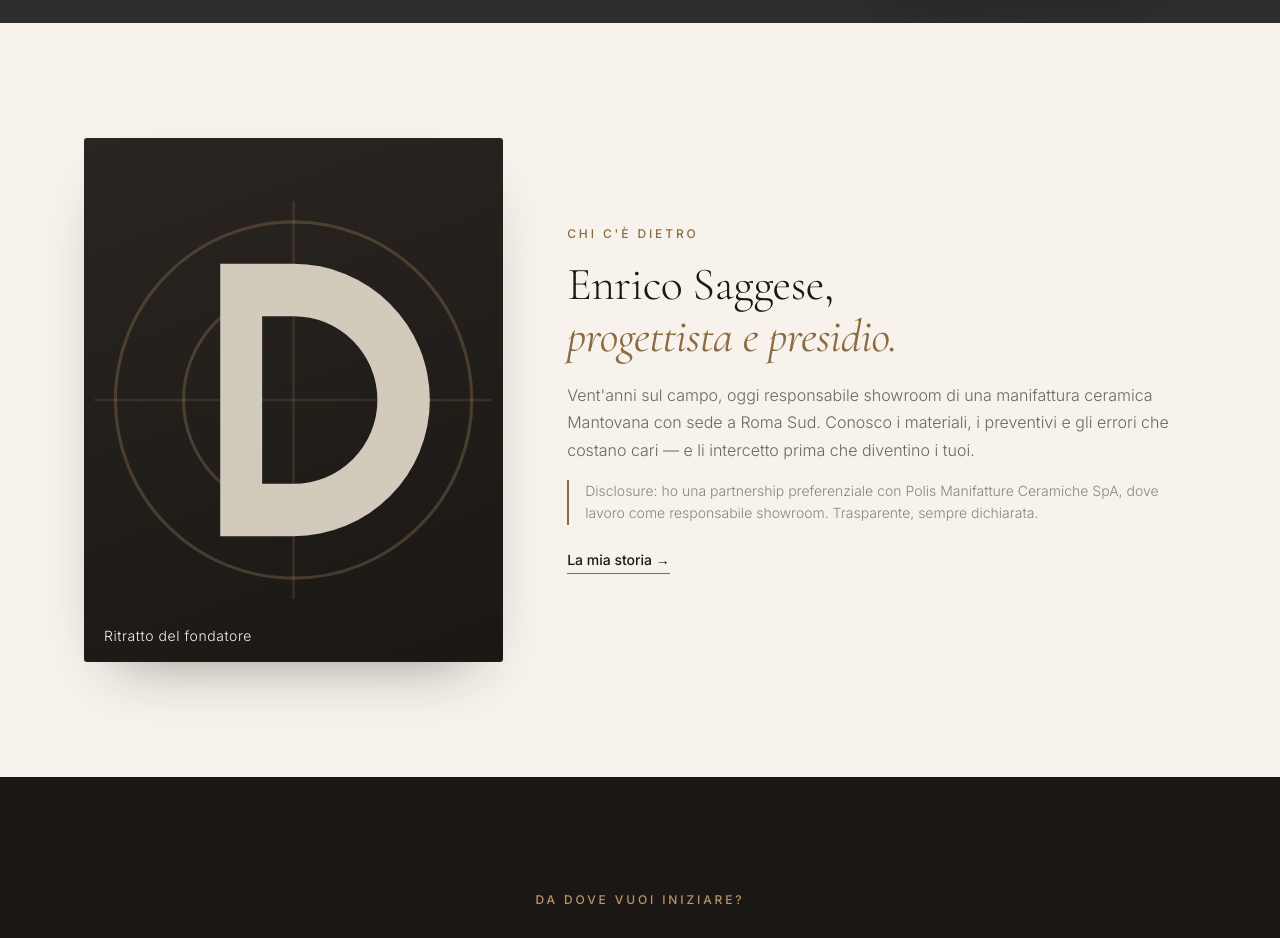
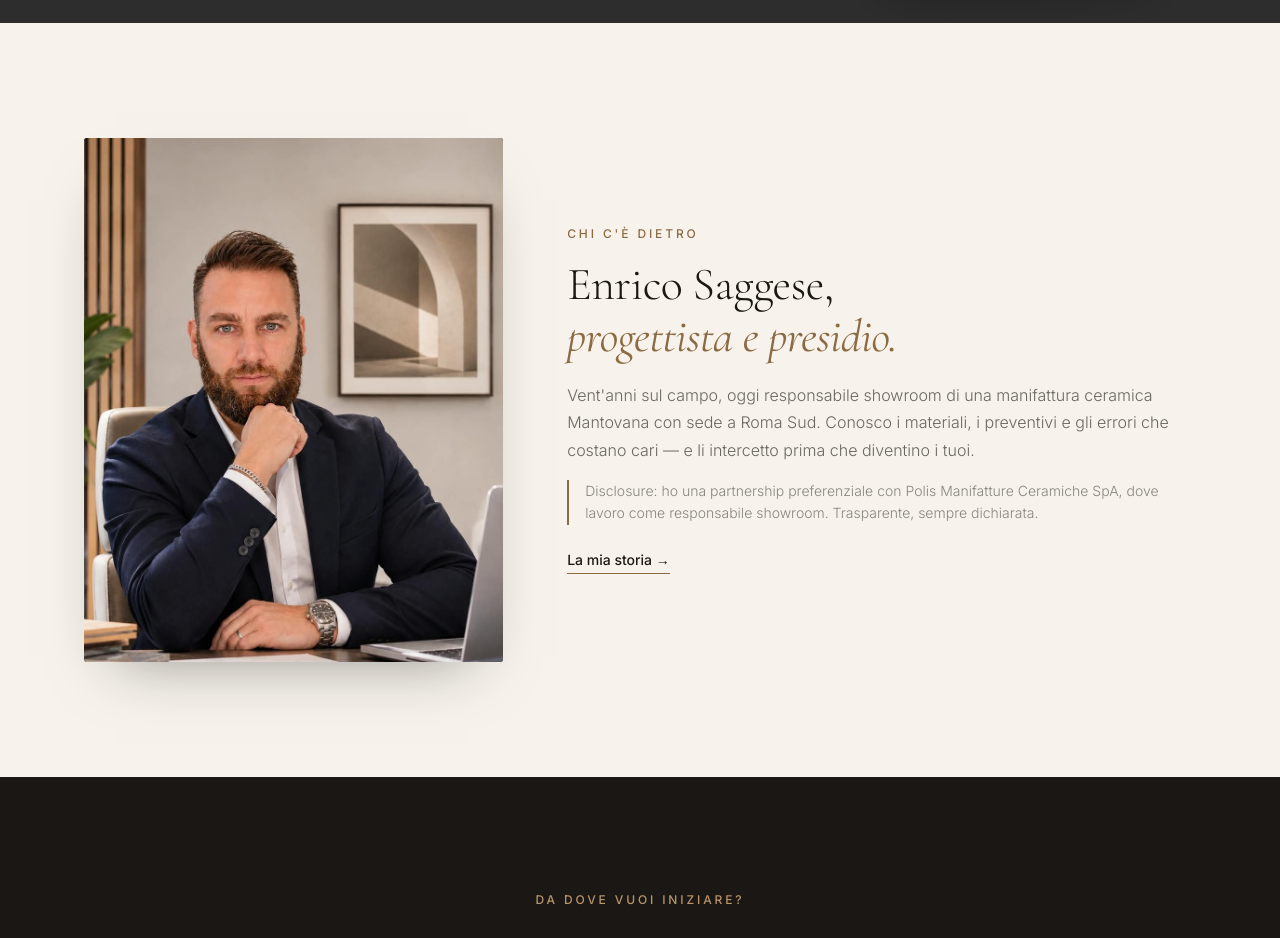
Before and after one commit to enricosaggese/dimorami-website, a plain HTML site: page index.html in a window 1280 px wide. Shown: the part 4020-4958 px from the top of the page. Drawn offline with nearby package versions, Linux system fonts and the light colour scheme.

Commit message:
Home e pagina guida: ritratto del fondatore al posto dei segnaposto
Co-Authored-By: Claude Sonnet 5.5 <noreply@anthropic.com>
Claude-Session: https://claude.ai/code/session_01JVGCHFzn8zMcxwwrJGcHoi

```diff
--- a/index.html
+++ b/index.html
@@ -395,9 +395,8 @@
 
   <section style="max-width:1240px;margin:0 auto;padding:clamp(64px,9vw,120px) clamp(20px,5vw,64px);">
     <div class="dm-2col" data-reveal style="display:grid;grid-template-columns:.8fr 1.2fr;gap:clamp(32px,5vw,64px);align-items:center;">
-      <div style="aspect-ratio:4/5;border-radius:3px;background:linear-gradient(160deg,#2A2521,#1A1714);position:relative;overflow:hidden;box-shadow:0 28px 60px -34px rgba(26,23,20,.5);">
-        <div style="position:absolute;inset:0;display:flex;align-items:center;justify-content:center;opacity:.9;"><svg viewBox="0 0 80 80" width="100%" height="100%" style="display:block"><circle cx="40" cy="40" r="34" fill="none" stroke="#B8966A" stroke-width="0.6" opacity="0.3"/><circle cx="40" cy="40" r="21" fill="none" stroke="#B8966A" stroke-width="0.6" opacity="0.3"/><line x1="40" y1="2" x2="40" y2="78" stroke="#B8966A" stroke-width="0.5" opacity="0.18"/><line x1="2" y1="40" x2="78" y2="40" stroke="#B8966A" stroke-width="0.5" opacity="0.18"/><path d="M26,14 H40 A26,26 0 0 1 40,66 H26 Z M34,24 H40 A16,16 0 0 1 40,56 H34 Z" fill="#E6DECE" fill-rule="evenodd"/></svg></div>
-        <div style="position:absolute;left:20px;bottom:18px;color:#F7F3EC;font:300 14px Inter;letter-spacing:.04em;">Ritratto del fondatore</div>
+      <div style="aspect-ratio:4/5;border-radius:3px;background:#1A1714;position:relative;overflow:hidden;box-shadow:0 28px 60px -34px rgba(26,23,20,.5);">
+        <img src="assets/enrico-saggese.jpg" alt="Enrico Saggese, fondatore di DIMORAMI" width="900" height="1125" loading="lazy" style="position:absolute;inset:0;width:100%;height:100%;object-fit:cover;object-position:50% 30%;display:block;">
       </div>
       <div>
         <div style="font:500 12px Inter;letter-spacing:.24em;text-transform:uppercase;color:#8C6A43;margin-bottom:18px;">Chi c'è dietro</div>
```
Also changed, not shown: guida-bagno.html (+1 -1 lines).
